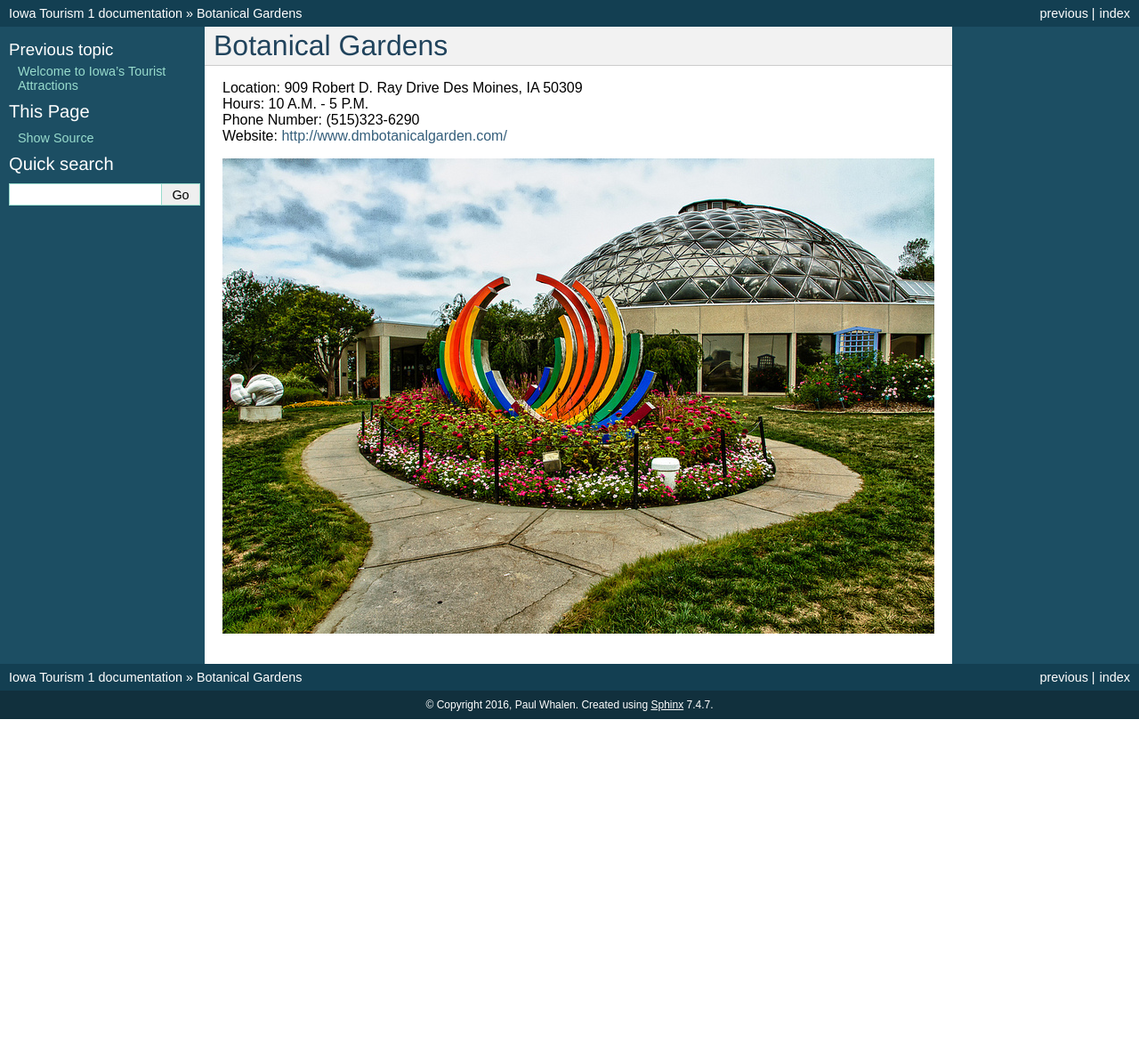
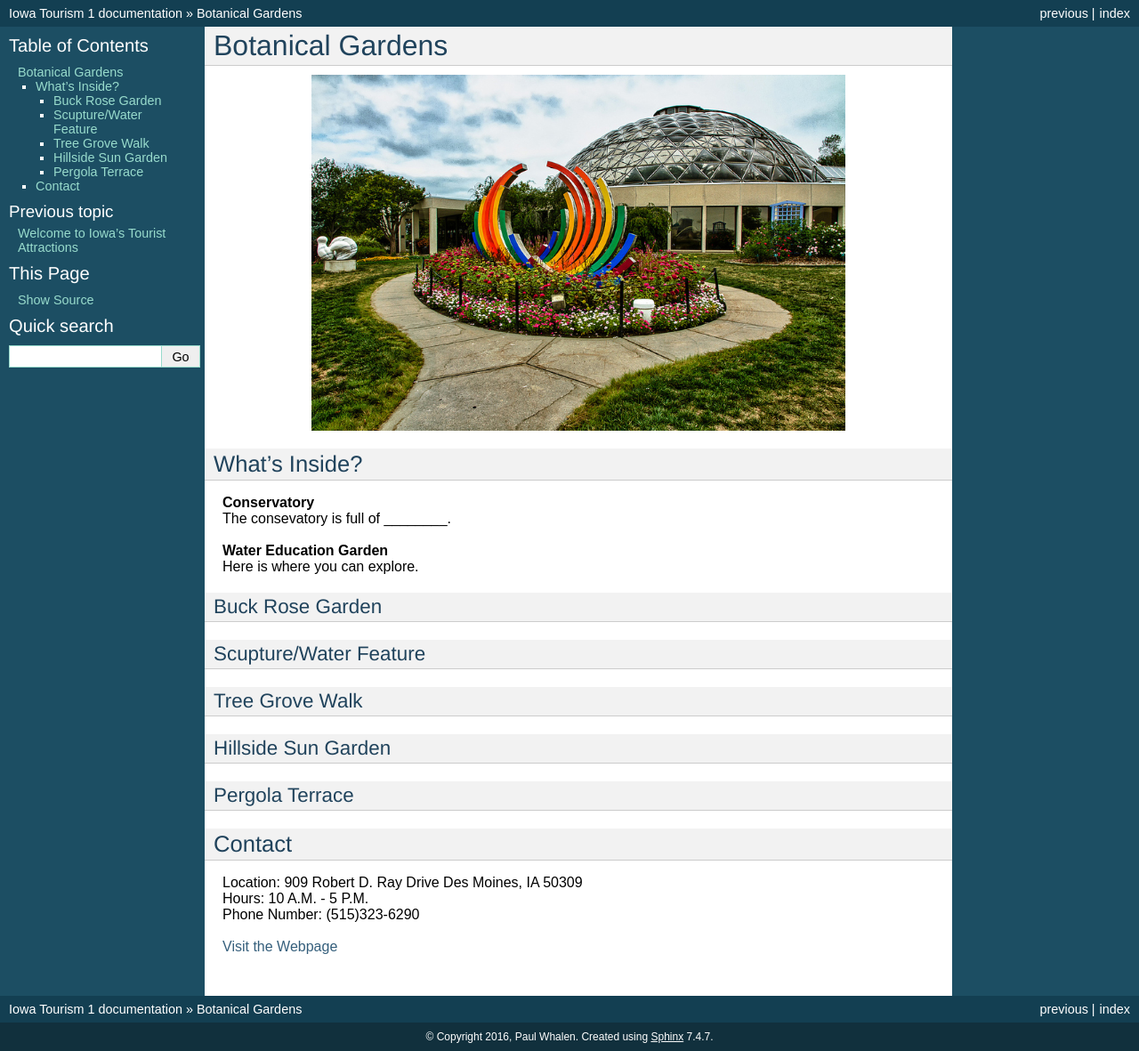
Before and after one commit to humblelittlewolf/Iowa-Tourism, a Sphinx documentation site: the page built from source/botanicalgarden/botanicalgarden.rst, in a window 1280 px wide and 1181 px high. Shown: the whole window at 89% size. Built offline with Sphinx 7.4.7, drawn with Linux system fonts in a browser that asks for light colours.

Commit message:
Edited Botanical Gardens

```diff
--- a/source/botanicalgarden/botanicalgarden.rst
+++ b/source/botanicalgarden/botanicalgarden.rst
@@ -1,9 +1,38 @@
 Botanical Gardens
 =================
 
+.. image:: example.jpg
+	:height: 400px
+	:align: center
+
+What's Inside?
+--------------
+| **Conservatory**
+| The consevatory is full of ________.
+|
+| **Water Education Garden**
+| Here is where you can explore.
+
+Buck Rose Garden
+""""""""""""""""""
+
+Scupture/Water Feature
+"""""""""""""""""""""""
+
+Tree Grove Walk
+""""""""""""""""
+
+Hillside Sun Garden
+""""""""""""""""""""
+Pergola Terrace
+""""""""""""""""
+
+
+Contact
+--------
 | Location: 909 Robert D. Ray Drive Des Moines, IA 50309
 | Hours: 10 A.M. - 5 P.M.
 | Phone Number: (515)323-6290
-| Website: http://www.dmbotanicalgarden.com/
-
-.. image:: example.jpg
+|
+| `Visit the Webpage`_
+.. _Visit the Webpage: http://www.dmbotanicalgarden.com/
```
